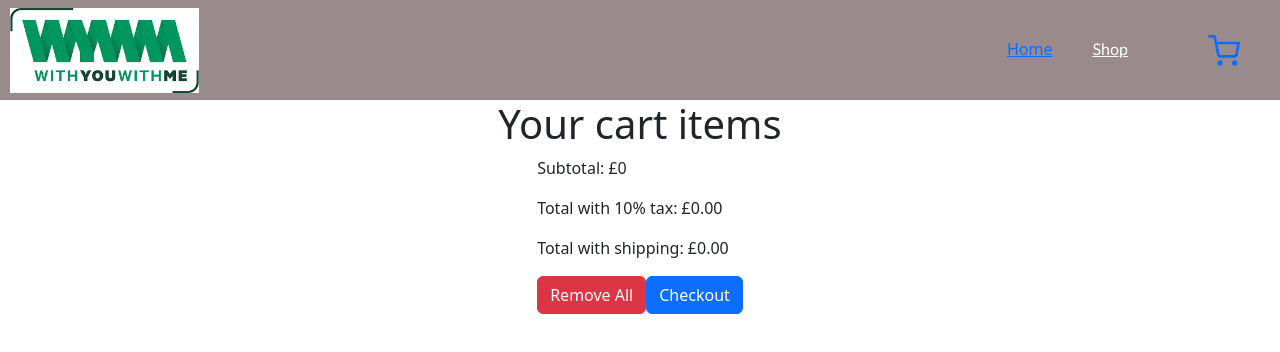
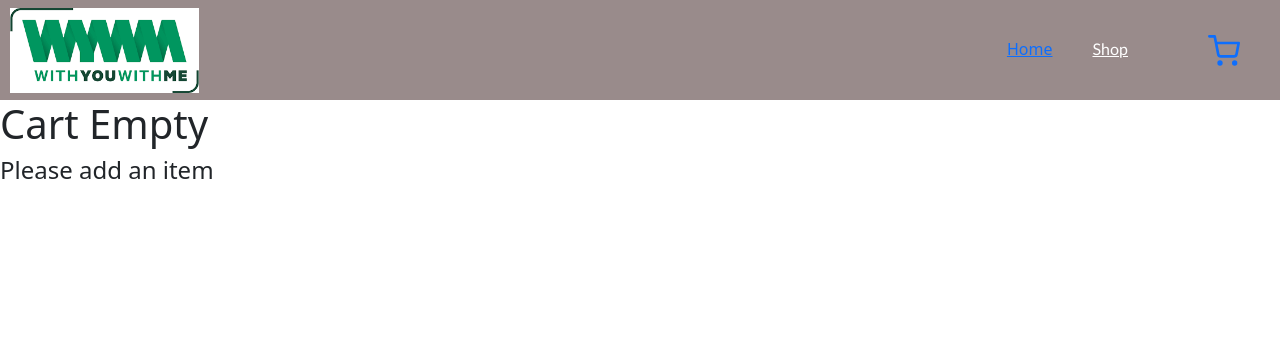
Before and after one commit to Pepper2576/WYWM-Capstone, a React (Create React App) app: page /cart in a window 1280 px wide. Shown: the top 352 px of the page. Built offline with nearby package versions, Linux system fonts and the light colour scheme.

Commit message:
MVP update ver 2

```diff
--- a/src/Pages/Cart/Cart.jsx
+++ b/src/Pages/Cart/Cart.jsx
@@ -19,16 +19,27 @@ const Cart = () => {
 	const totalAmountTax = getTotalCartAmountTax();
 	const totalCartAmountWithShipping = getTotalCartAmountWithShipping();
 
+	if (totalAmount === 0) {
+		return (
+			<div>
+				<h1 data-cy='emptyCart'>Cart Empty</h1>
+				<h4>Please add an item</h4>
+			</div>
+		);
+	}
+
 	return (
 		<div className='cart'>
 			<div>
 				<h1> Your cart items </h1>
 			</div>
-			{/* Uses .map() to lay out all product cards product card layout can be found in the ./Pages/Cart/CartItem file and infomation from the PRODUCTS.js (mock API data) */}
+			{/* Uses .map() to lay out all product cards product card layout can be found in the ./Pages/Cart/CartItem file and information from the PRODUCTS.js (mock API data) */}
 			<div className='cartItems'>
 				{PRODUCTS.map((product) => {
 					if (cartItems[product.id] !== 0) {
 						return <CartItem data={product} />;
+					} else {
+						return console.log(cartItems);
 					}
 				})}
 			</div>
```
Also changed, not shown: 1 other file (tests, documents, lock files or other folders).
